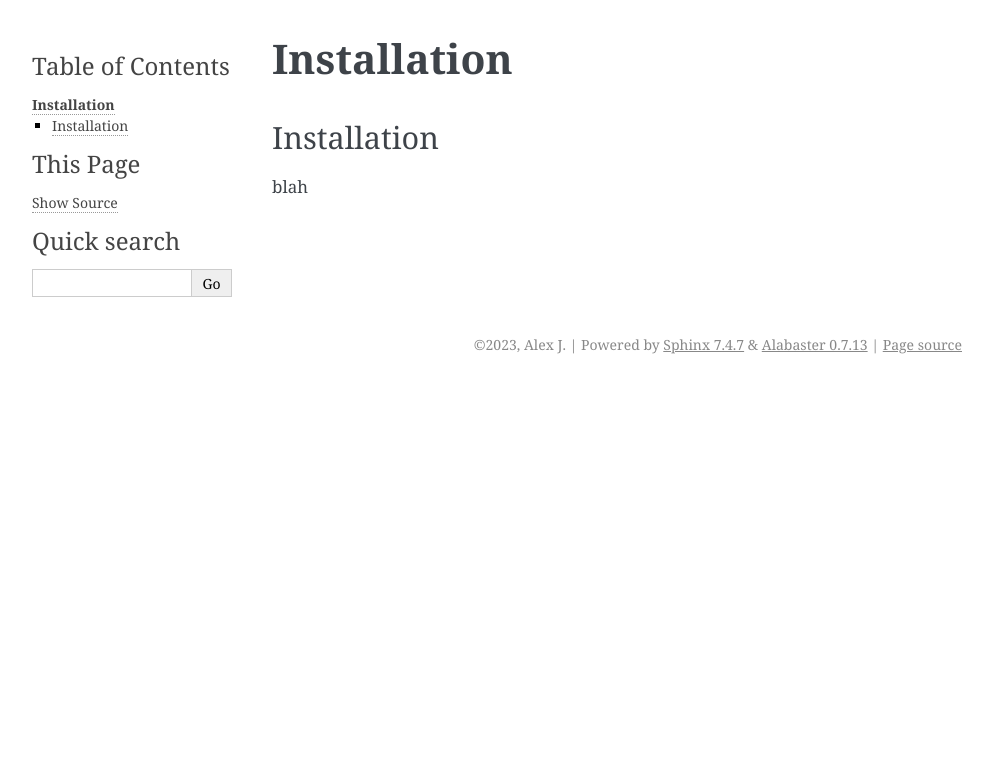
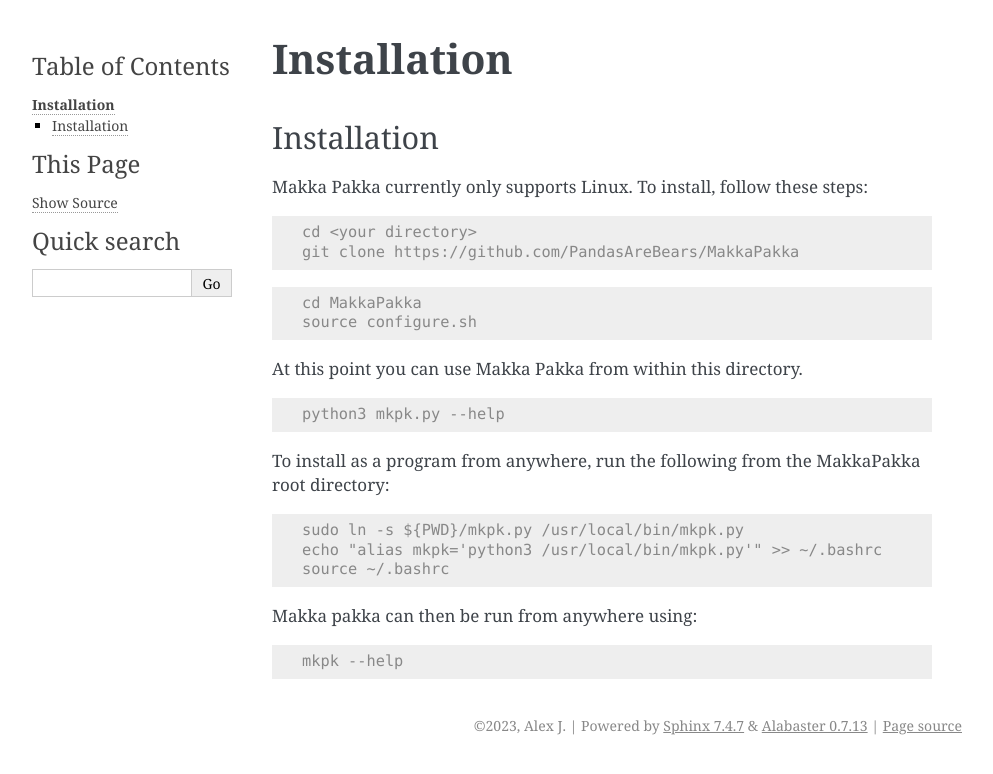
Before and after one commit to PandasAreBears/MakkaPakka, a Sphinx documentation site: the page built from docs/source/installation.rst, in a window 1280 px wide. Shown: the top 774 px of the page, without its empty margins (148-1141 px from the left). Built offline with Sphinx 7.4.7, drawn with Linux system fonts in a browser that asks for light colours.

Commit message:
update doc with install instructions

```diff
--- a/docs/source/installation.rst
+++ b/docs/source/installation.rst
@@ -1,8 +1,39 @@
 **Installation**
-=====
+================
 
 .. _installation:
 
 Installation
 ------------
-blah
+Makka Pakka currently only supports Linux. To install, follow these steps:
+
+.. code-block:: console
+
+    cd <your directory>
+    git clone https://github.com/PandasAreBears/MakkaPakka
+
+.. code-block:: console
+
+    cd MakkaPakka
+    source configure.sh
+
+At this point you can use Makka Pakka from within this directory.
+
+.. code-block:: console
+
+    python3 mkpk.py --help
+
+To install as a program from anywhere, run the following from the MakkaPakka
+root directory:
+
+.. code-block:: console
+
+    sudo ln -s ${PWD}/mkpk.py /usr/local/bin/mkpk.py
+    echo "alias mkpk='python3 /usr/local/bin/mkpk.py'" >> ~/.bashrc
+    source ~/.bashrc
+
+Makka pakka can then be run from anywhere using:
+
+.. code-block:: console
+
+    mkpk --help
```
Also changed, not shown: 5 other files.
